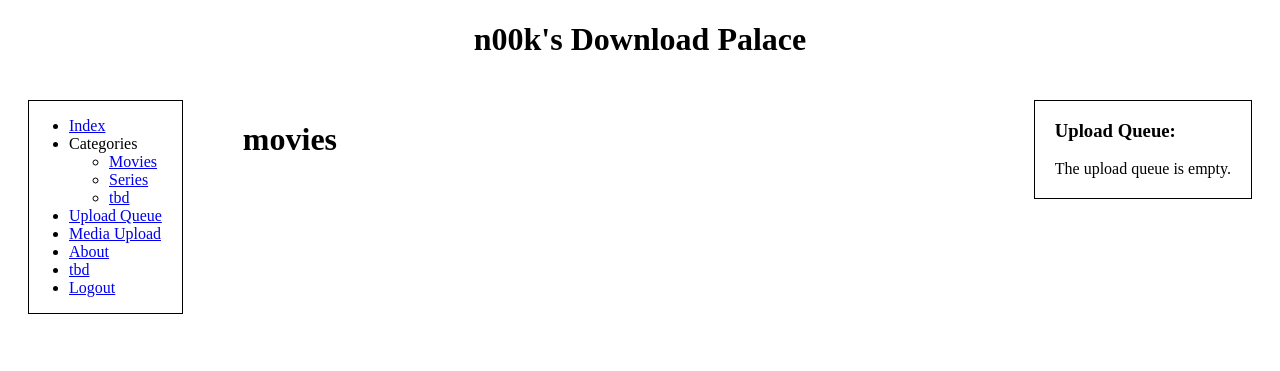
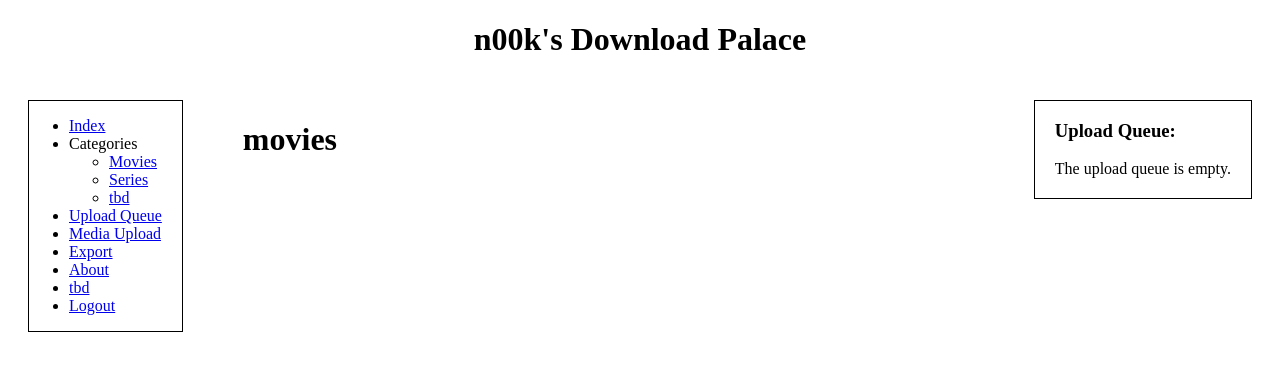
Before and after one commit to nookieman/Media-Exchange, a Django app: page /movies/ in a window 1280 px wide. Shown: the top 371 px of the page. Run offline with Django 3.2, Linux system fonts and the light colour scheme; the visitor is signed in with stand-in values (Sample User, id 1); data that the repository does not hold is empty; parts of the project's set-up code (start-up, migrations or seed data) failed here and were passed over.

Commit message:
added export to menu list

```diff
--- a/mediaExchange/templates/base.html
+++ b/mediaExchange/templates/base.html
@@ -62,6 +62,7 @@ window.setInterval('updateItem()', delay);
             </li>
             <li><a href="/queue/">Upload Queue</a></li>
             <li><a href="/upload/">Media Upload</a>
+            <li><a href="/export/">Export</a>
             <li><a href="/about/">About</a></li>
             <li><a href="#">tbd</a></li>
             <li><a href="/users/logout/">Logout</a></li>
```
